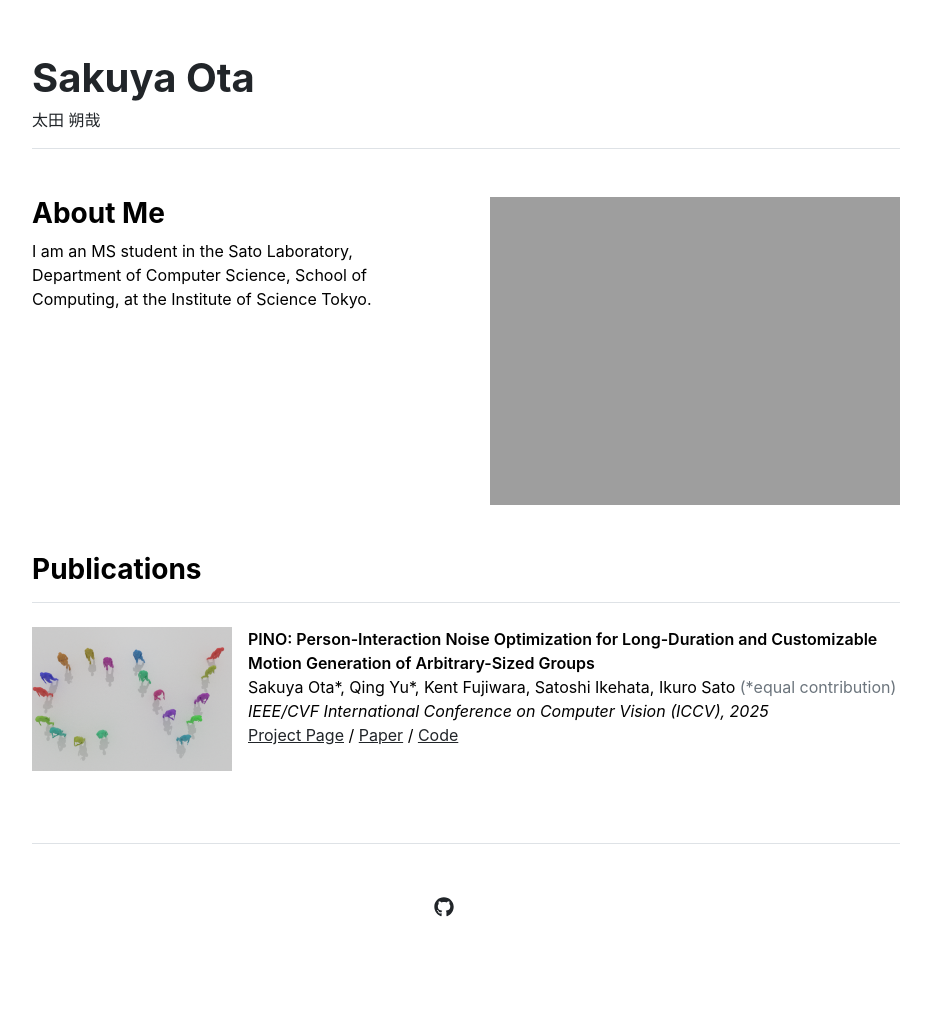
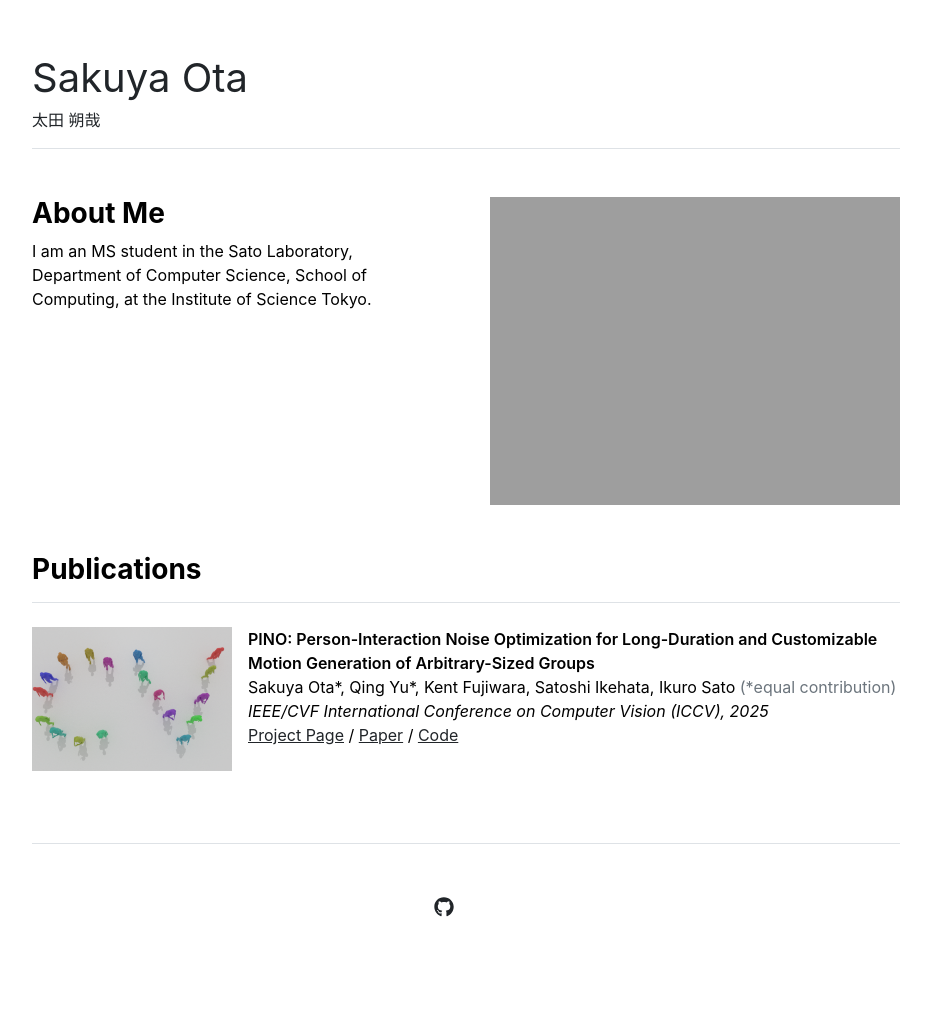
Before and after one commit to sinc865/sinc865.github.io, a Jekyll site: the page built from index.md, in a window 1280 px wide. Shown: the whole page, without its empty margins (174-1105 px from the left). Built offline with Jekyll 4.4.1, drawn with Linux system fonts in a browser that asks for light colours.

Commit message:
Update header.html

```diff
--- a/_includes/header.html
+++ b/_includes/header.html
@@ -1,7 +1,7 @@
 <header class="d-flex flex-column flex-md-row align-items-center pb-3 mb-5 border-bottom">
   <div>
     <a href="{{ site.github.url }}/" class="d-flex align-items-center text-decoration-none">
-      <span class="fs-1 fw-bold">{{ site.title }}</span>
+      <span class="fs-1">{{ site.title }}</span>
     </a>
     <a href="{{ site.github.url }}/" class="d-flex align-items-center text-decoration-none">
       <span>{{ site.description }}</span>
```
